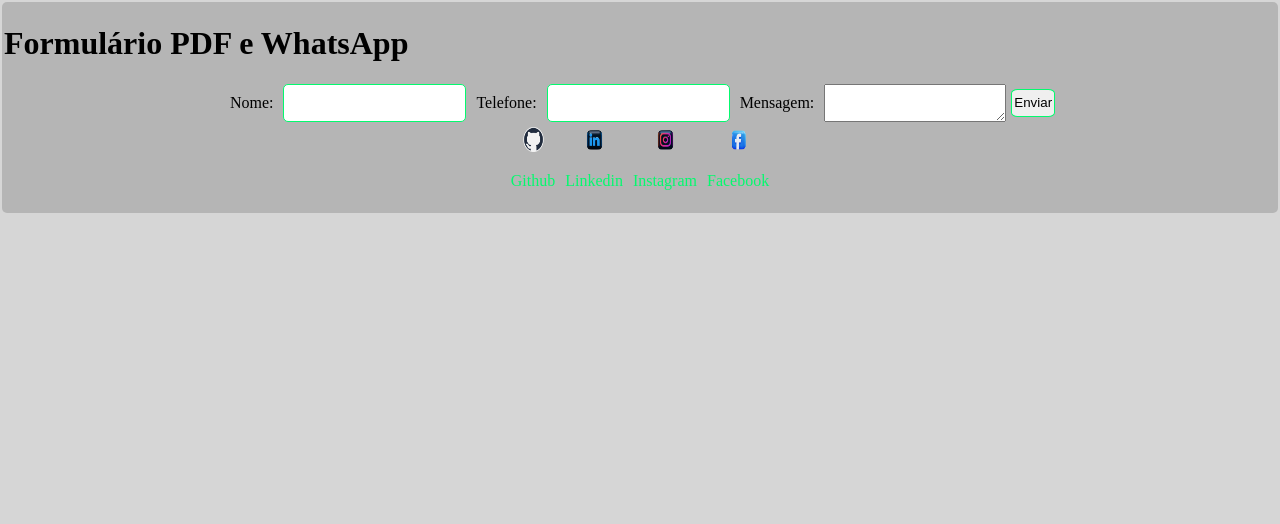
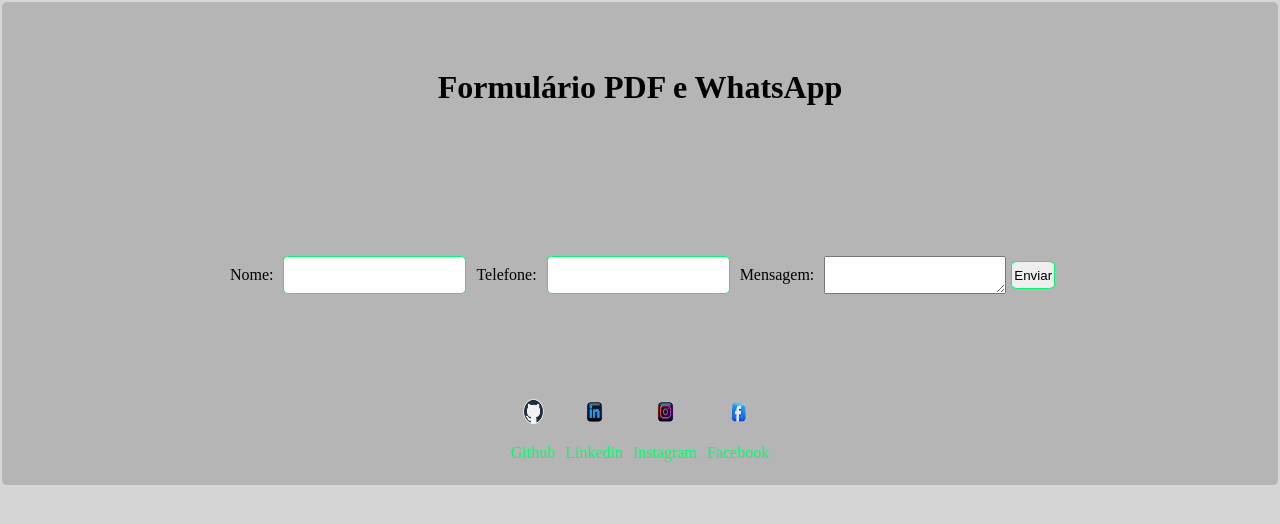
Before and after one commit to vl56/blog, a PHP site: page /contato.html in a window 1280 px wide. Shown: the top 524 px of the page. Run offline with PHP 8.4, Linux system fonts and the light colour scheme; some libraries are stand-ins or nearby versions.

Commit message:
Update style.css

```diff
--- a/estilos/style.css
+++ b/estilos/style.css
@@ -154,13 +154,19 @@ padding: 10px;
 
 /*FORMULARIO NA PAGINA DE CONTATO*/
 
+h1 {
+
+    text-align: center;
+    margin: 15px;
+    padding: 50px;
+
+}
+
 button {
 
-    display: flex;
-    align-items: center;
+
     border-radius: 15%;
     border: 1px solid #03FA6E;
-    text-decoration: none;
     margin: 5px;
     padding: 2px;
 
@@ -168,12 +174,12 @@ button {
 
 label {
 
-    display: flex;
-    align-items: center;
+
     margin: 10px;
     padding: auto;
 
 }
+
 
 input {
 
@@ -183,13 +189,13 @@ input {
 
 }
 
-#myForm {
+form {
+
 
     display: flex;
     justify-content: center;
-
-    /*border:  1px solid #03FA6E;*/
-
+    margin: 50px;
+    padding: 50px;
 }
 
 /*----------------------------------------------------*/
```
